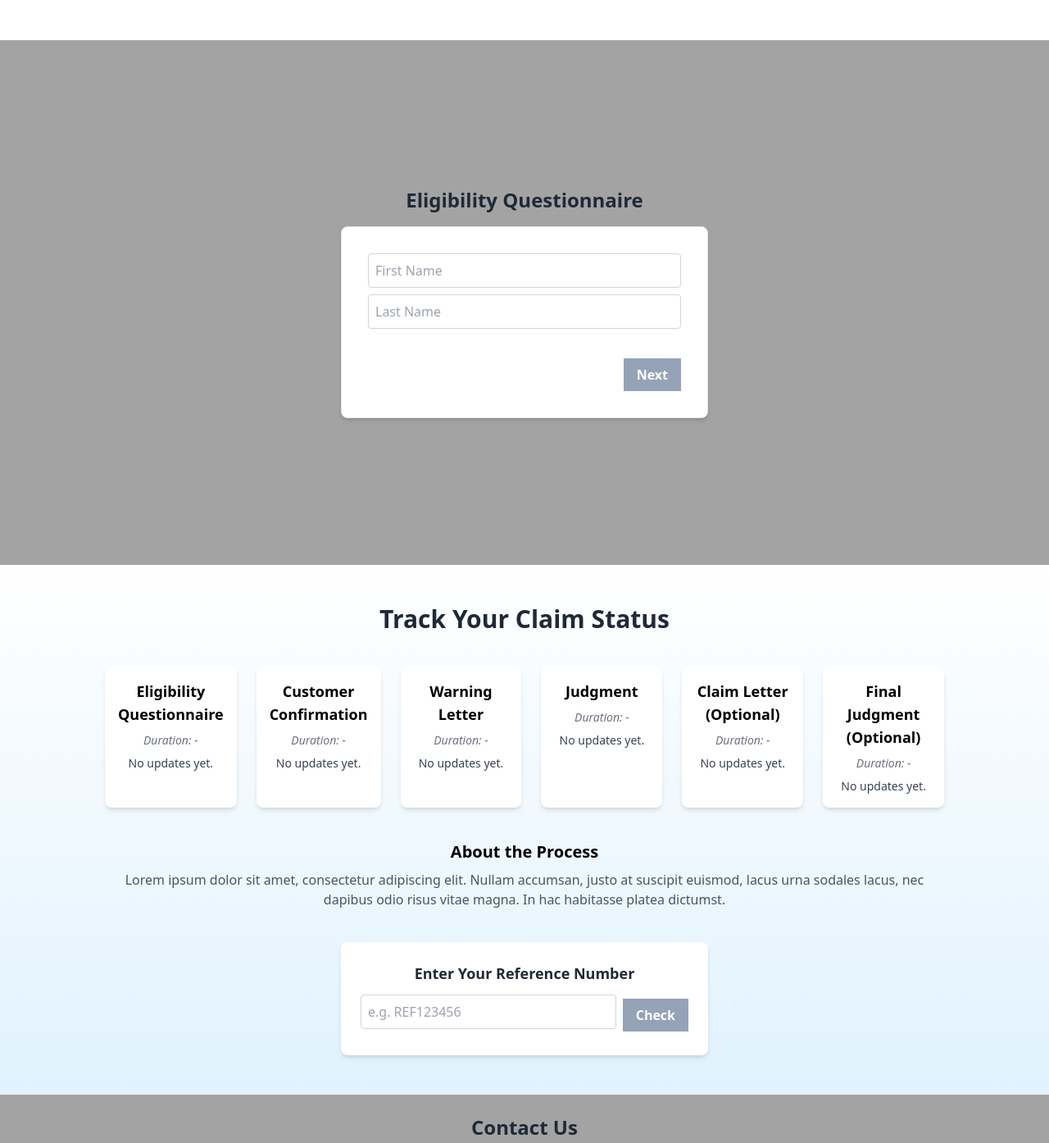
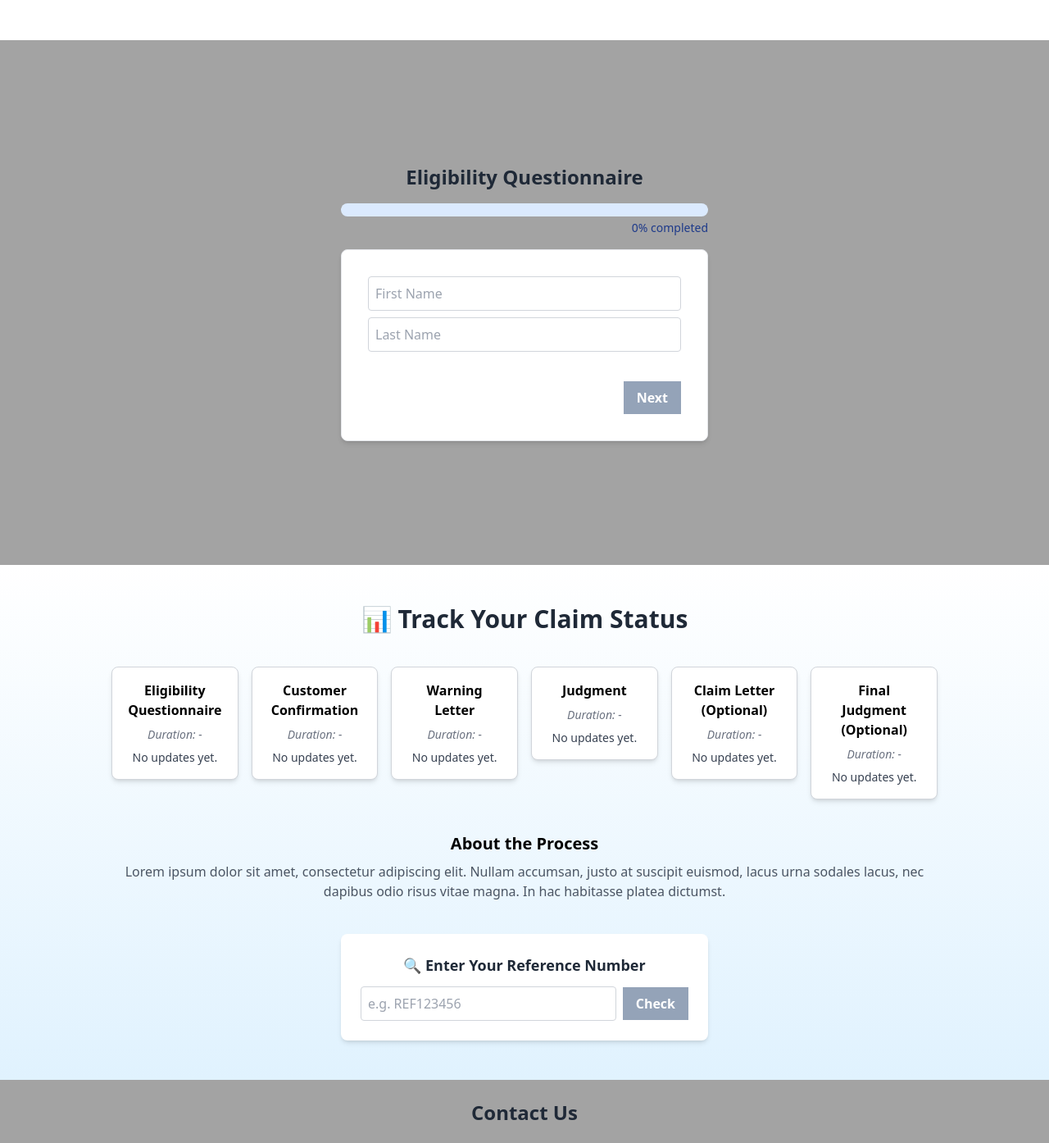
Before and after one commit to RoiLe/easycase-app, a React (Create React App) app: page / in a window 1280 px wide. Shown: the part 1271-2665 px from the top of the page at 82% size. Built offline with nearby package versions, Linux system fonts and the light colour scheme.

Commit message:
status check adjust to mobile + questions - prgress bar

```diff
--- a/src/components/EligibilityForm.jsx
+++ b/src/components/EligibilityForm.jsx
@@ -1,13 +1,11 @@
+// src/components/EligibilityForm.jsx
 import React, { useState } from "react";
-//import Input from "../ui/Input";
 import Card from "../ui/Card";
 import CardContent from "../ui/CardContent";
 import Button from "../ui/Button";
-import { submitFormData } from "../firebase/firebaseService"; //, getDynamicAnswerKey
-import { getSteps } from "./form/formUtils";
+import { submitFormData } from "../firebase/firebaseService";
+import { getSteps, questions } from "./form/formUtils";
 import { isStepValid } from "./form/validation";
-import { questions } from "./form/formUtils"; // adjust path based on your structure
-
 
 export default function EligibilityForm() {
   const [step, setStep] = useState(0);
@@ -27,36 +25,13 @@ export default function EligibilityForm() {
   });
 
   const steps = getSteps(formData, setFormData);
-
-  /*const handleNext = () => {
-    console.log("Current step:", step);
-    const valid = isStepValid(step, formData);
-    if (!valid) {
-      setErrorMessage("Please complete this step correctly.");
-      return;
-    }
-    setStep(step + 1);
-  };*/
+  const progress = Math.round((step / (steps.length)) * 100);
 
   const handleBack = () => {
     setStep(step - 1);
     setErrorMessage("");
   };
 
-  /*const handleSubmit = async () => {
-    if (!isStepValid(step, formData)) {
-      setErrorMessage("Please upload your ticket.");
-      return;
-    }
-    const refId = "REF" + Math.floor(100000 + Math.random() * 900000);
-    setReference(refId);
-    try {
-      await submitFormData(formData, refId);
-      console.log("Submitted:", formData);
-    } catch (error) {
-      setErrorMessage("Submission failed. Please try again.");
-    }
-  };*/
   const handleNext = () => {
     if (!isStepValid(step, formData, setErrorMessage, questions, steps.length)) return;
     setStep(step + 1);
@@ -74,14 +49,34 @@ export default function EligibilityForm() {
       setErrorMessage("Submission failed. Please try again.");
     }
   };
+
   return (
     <section className="min-h-[80vh] p-6 bg-neutral-400 flex items-center justify-center" id="eligibility">
       <div className="w-full max-w-md">
         <h2 className="text-2xl font-semibold text-gray-800 text-center mb-4">Eligibility Questionnaire</h2>
+
+        {/* Progress Bar */}
+        {!reference && (
+          <div className="mb-4">
+            <div className="h-4 bg-blue-100 rounded-full overflow-hidden">
+              <div
+                className="h-full bg-blue-400 transition-all duration-300"
+                style={{ width: `${progress}%` }}
+              ></div>
+            </div>
+            <p className="text-right text-sm text-blue-900 mt-1 font-medium">{progress}% completed</p>
+          </div>
+        )}
+
         <Card className="p-4 border border-gray-200">
           <CardContent className="flex flex-col gap-4">
             {reference ? (
-              <p className="text-green-600 font-bold text-lg text-center">Reference ID: {reference}</p>
+              <div className="text-center">
+                <p className="text-green-600 font-bold text-lg">Reference ID: {reference}</p>
+                <p className="mt-2 text-gray-700">
+                <span role="img" aria-label="Celebration">🎉</span> Your submission has been received!
+                </p>
+              </div>
             ) : (
               <>
                 {steps[step]}
--- a/src/components/StatusSection.jsx
+++ b/src/components/StatusSection.jsx
@@ -1,5 +1,5 @@
 // src/components/StatusSection.jsx
-import React, { useState } from "react";
+import React, { useState, useRef, useEffect } from "react";
 import Input from "../ui/Input";
 import Card from "../ui/Card";
 import CardContent from "../ui/CardContent";
@@ -17,10 +17,24 @@ const STAGES = [
 export default function StatusSection() {
   const [ref, setRef] = useState("");
   const [status, setStatus] = useState(null);
+  const scrollRef = useRef(null);
+  const cardRefs = useRef([]);
+
+const currentStep = status?.currentStep;
+
+useEffect(() => {
+  if (currentStep != null && cardRefs.current[currentStep]) {
+    const container = scrollRef.current;
+    const card = cardRefs.current[currentStep];
+    const cardCenter = card.offsetLeft + card.offsetWidth / 2;
+    const containerCenter = container.offsetWidth / 2;
+    container.scrollTo({ left: cardCenter - containerCenter, behavior: "smooth" });
+  }
+}, [currentStep]);
+
 
   const handleCheckStatus = () => {
-    // Replace this logic with real backend integration
-    setStatus({
+    const newStatus = {
       currentStep: 2, // for example
       comments: [
         "Received questionnaire.",
@@ -31,20 +45,40 @@ export default function StatusSection() {
         "Final judgment pending."
       ],
       durations: ["2 days", "1 day", "3 days", "-", "-", "-"]
-    });
+    };
+    setStatus(newStatus);
+
+    setTimeout(() => {
+      const container = scrollRef.current;
+      if (container && container.children[newStatus.currentStep]) {
+        const card = container.children[newStatus.currentStep];
+        const cardCenter = card.offsetLeft + card.offsetWidth / 2;
+        const containerCenter = container.offsetWidth / 2;
+        container.scrollTo({ left: cardCenter - containerCenter, behavior: "smooth" });
+      }
+    }, 100);
   };
 
   return (
     <section className="py-12 px-6 bg-gradient-to-b from-white to-sky-100" id="status">
       <div className="max-w-5xl mx-auto text-center">
-        <h2 className="text-3xl font-bold mb-4 text-gray-800">Track Your Claim Status</h2>
+        <h2 className="text-3xl font-bold mb-4 text-gray-800">
+        <span role="img" aria-label="Bar chart">📊</span> Track Your Claim Status
+        </h2>
 
-        {/* Diagram with steps */}
-        <div className="flex flex-col md:flex-row justify-between gap-6 items-start md:items-stretch my-10">
+        {/* Diagram with steps - scroll only on mobile */}
+        <div className="overflow-x-auto md:overflow-x-visible">
+          <div ref={scrollRef} className="flex gap-4 my-10 w-max px-2 md:w-full md:justify-between">
             {STAGES.map((stage, idx) => (
-            <Card key={idx} className={`flex-1 ${status?.currentStep === idx ? "border-blue-500 border-2" : ""}`}>
-              <CardContent>
-                <h3 className="text-lg font-semibold mb-2">{stage}</h3>
+              <Card
+                key={idx}
+                ref={(el) => (cardRefs.current[idx] = el)}
+                className={`min-w-[180px] md:min-w-0 flex-1 bg-amber-100 flex-shrink-0 h-full flex flex-col justify-between ${
+                  status?.currentStep === idx ? "border-black border-2" : "border border-gray-300"
+                }`}
+              >
+                <CardContent className="flex flex-col h-full">
+                  <h3 className="text-md font-semibold mb-2">{stage}</h3>
                   <p className="text-sm text-gray-500 italic mb-2">
                     Duration: {status?.durations[idx] || "-"}
                   </p>
@@ -54,6 +88,7 @@ export default function StatusSection() {
                 </CardContent>
               </Card>
             ))}
+          </div>
         </div>
 
         {/* Description */}
@@ -67,13 +102,15 @@ export default function StatusSection() {
 
         {/* Status checker */}
         <div className="bg-white shadow-md p-6 rounded-lg max-w-md mx-auto">
-          <h4 className="text-lg font-semibold mb-3 text-gray-800">Enter Your Reference Number</h4>
-          <div className="flex gap-2 items-center">
+          <h4 className="text-lg font-semibold mb-3 text-gray-800">
+          <span role="img" aria-label="Magnifying glass">🔍</span> Enter Your Reference Number
+          </h4>
+          <div className="flex gap-2 items-center flex-col sm:flex-row">
             <Input
               placeholder="e.g. REF123456"
               value={ref}
               onChange={(e) => setRef(e.target.value)}
-              className="flex-grow"
+              className="flex-grow mb-2 sm:mb-0"
             />
             <Button onClick={handleCheckStatus}>Check</Button>
           </div>
```
Lines whose indentation alone changed are shown as unchanged.
